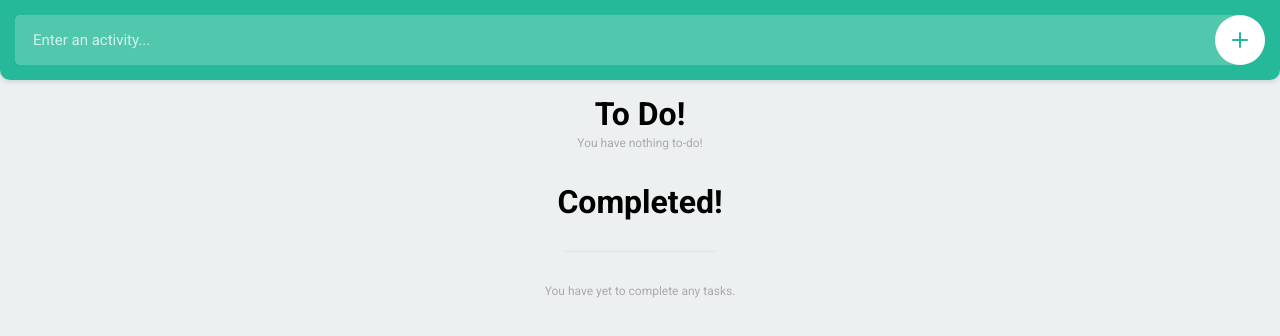
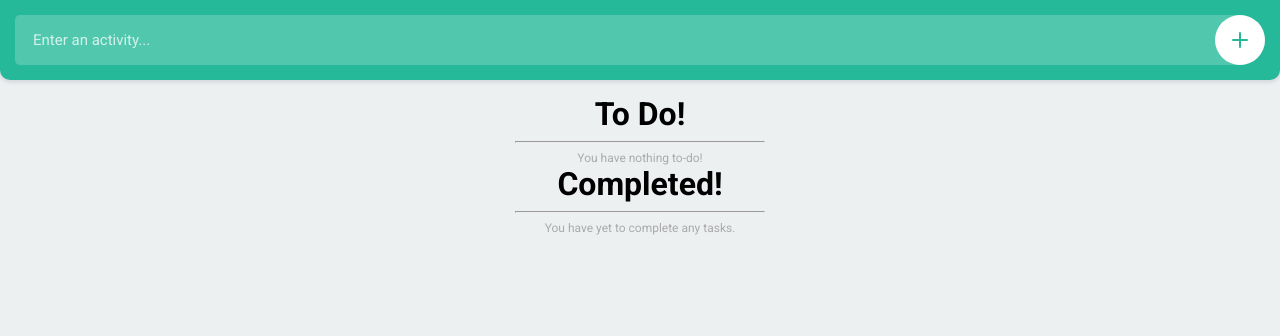
Before and after one commit to mrtalley/todo-list-app, a website: page index.html in a window 1280 px wide. Drawn offline with Linux system fonts and the light colour scheme.

Commit message:
hr fix and Deletion animation done

```diff
--- a/index.html
+++ b/index.html
@@ -24,11 +24,12 @@
     <div class="container">
       <!-- Incomplete Tasks -->
       <h1 align="center">To Do!</h1>
+      <hr/>
       <ul class="todo" id="todo"></ul>
 
        <!--Completed Tasks-->
       <h1 align="center">Completed!</h1>
-
+      <hr/>
       <ul class="todo" id="complete"></ul>
     </div>
 
--- a/resources/css/style.css
+++ b/resources/css/style.css
@@ -223,33 +223,23 @@ ul.todo li .buttons button.complete svg .fill {
   fill:#25b99a;
 }
 
-ul.todo#complete {
-  position:relative;
-  padding:60px 0 0 0;
-}
-
-ul.todo#complete:before {
-  content:'';
-  width:150px;
-  height:1px;
-  background:#d8e5e0;
-  position:absolute;
-  top: 30px;
-  left:50%;
-  margin:0 0 0 -75px;
+hr {
+  display: block;
+  margin-top: 0.5em;
+  margin-bottom: 0.5em;
+  margin-left: auto;
+  margin-right: auto;
+  border-style: inset;
+  width: 20%;
+  border-width: 1px;
 }
 
 ul.todo#todo:empty:after {
   content: 'You have nothing to-do!';
-  height: 50px;
-  line-height: 20px;
 }
 
 ul.todo#complete:empty:after {
   content: 'You have yet to complete any tasks.';
-  height: 50px;
-  margin:auto;
-  line-height: 20px;
 }
 
 ul.todo#todo:after,
--- a/resources/js/main.js
+++ b/resources/js/main.js
@@ -14,16 +14,16 @@ function add(event){
     if (event.keyCode){
         if(event.keyCode == 13 && elem.value){
             addElementToList(elem);
+            data.todo.push(elem.value);
             document.getElementById('item').value = '';
-            data.todo.push(elem.value);
             dataObjectUpdated();
         }
     }
     else{
         if(elem.value) {
             addElementToList(elem);
+            data.todo.push(elem.value);
             document.getElementById('item').value = '';
-            data.todo.push(elem.value);
             dataObjectUpdated();
         }
     }
@@ -100,9 +100,17 @@ function removeItem() {
     }
 
     dataObjectUpdated();
+    var op = 1;
+    var timer = setInterval(function () {
+        if (op <= 0.1){
+            clearInterval(timer);
+                    parent.removeChild(item);
 
-    parent.removeChild(item);
-    document.getElementById('');
+        }
+        item.style.opacity = op;
+        item.style.filter = 'alpha(opacity=' + op * 100 + ")";
+        op -= op * 0.1;
+    }, 30);
 }
 
 function completeItem() {
```
